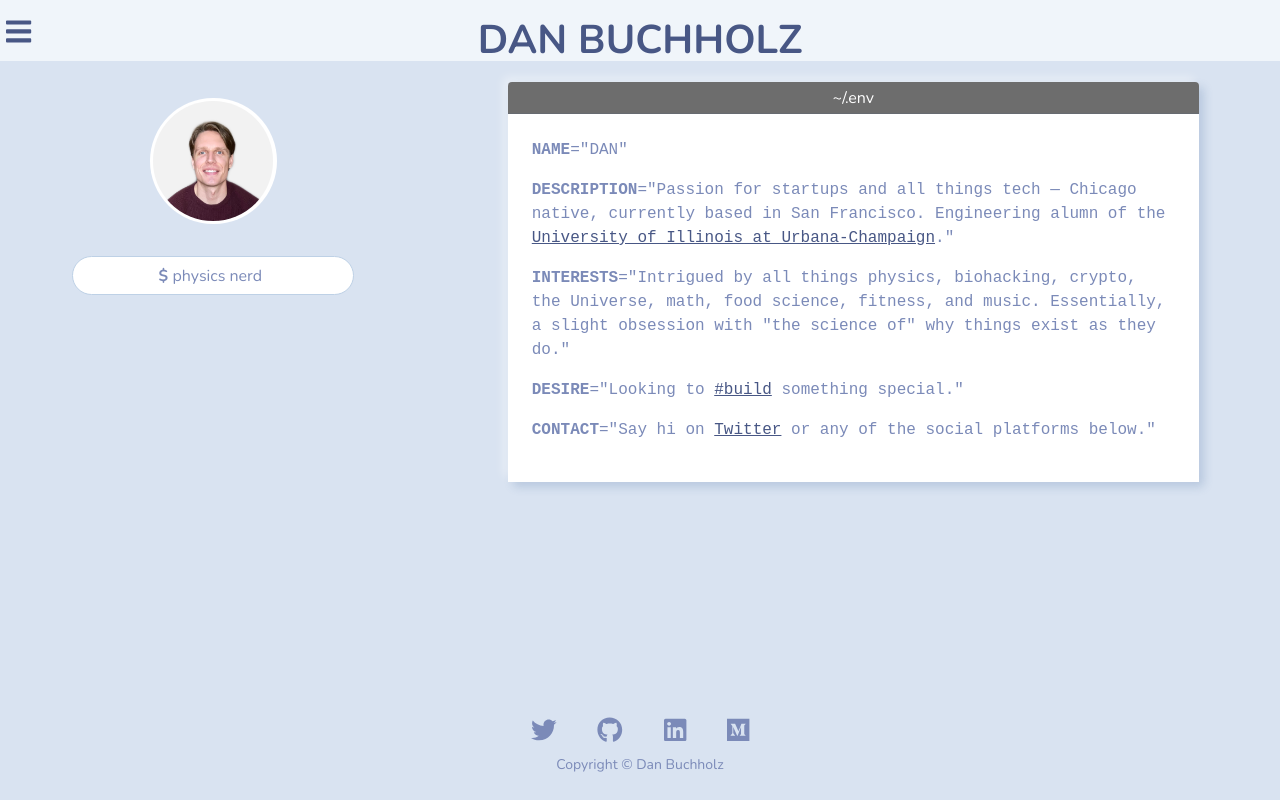
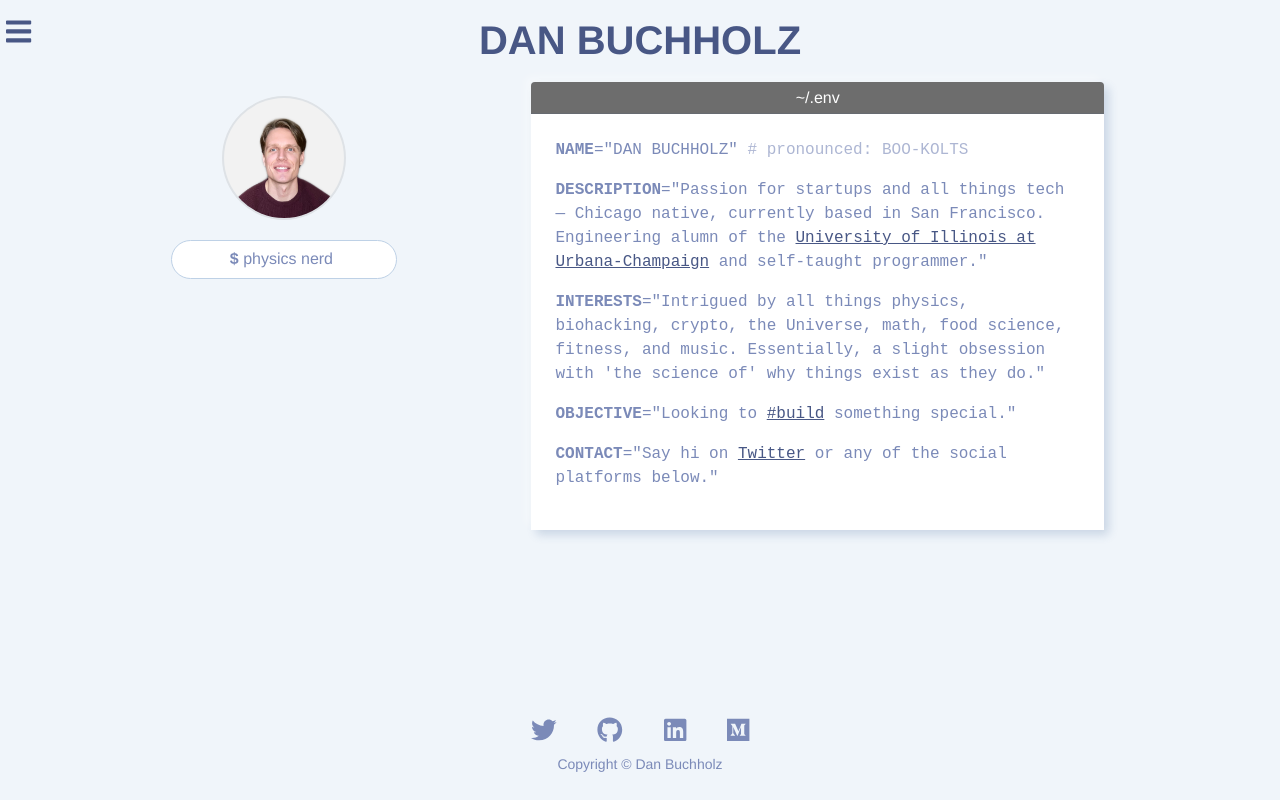
Before and after one commit to buchhlz2/personal-website, a React (Create React App) app: page / in a window 1280 px wide. Built offline with nearby package versions, Linux system fonts and the light colour scheme.

Commit message:
style: fixed alignment issues

```diff
--- a/src/App.scss
+++ b/src/App.scss
@@ -56,10 +56,10 @@
 }
 
 .polaroid span {
-	background: $white;
+	background: $gray-300;
 	display: inline-block;
-	margin-top: 2em;
-	padding: 0.2em;
+	margin-top: 30px;
+	padding: 2px;
 	text-align: center;
 	text-decoration: none;
 	z-index: 0;
@@ -69,17 +69,20 @@
 
 #typingAreaContainer {
 	display: inline-block;
+	margin: 0 auto;
+	min-width: 180px;
+	max-width: 250px;
 }
 
 #typingAreaDiv {
-	width: 70%;
+	width: 100%;
 	white-space: nowrap; /* Keeps the content on a single line */
 	display: inline-block;
 	background-color: $white;
 	border: 1px solid $gray-400;
 	padding: 0.4em;
 	border-radius: $border-radius-pill;
-	margin: 2em;
+	margin: 20px auto 0 auto;
 }
 
 #terminalSymbol {
@@ -134,7 +137,7 @@
 #about-icon-div {
 	top: 0;
 	left: 0;
-	padding: 4px 0;
+	padding: 3px 0;
 	margin-left: 5px;
 }
 
--- a/src/components/About.js
+++ b/src/components/About.js
@@ -8,6 +8,8 @@ import greenCircle from '@iconify/icons-twemoji/green-circle'
 const About = (props) => {
 	return (
 		<div className='container-fluid'>
+			<div className='row'>
+				<div className='col-md-10 mx-auto'>
 					<div className='row'>
 						<BasicInfo />
 						<div className='col-md-8 mt-3'>
@@ -35,29 +37,33 @@ const About = (props) => {
 									</div>
 									<div className='card-body font-trebuchet text-justify ml-3 mr-3' id='about-me-content'>
 										<p>
-									<b>NAME</b>="DAN"
+											<b>NAME</b>="DAN BUCHHOLZ" <span className='text-muted fw-lighter'> # pronounced: BOO-KOLTS</span>
 										</p>
 
 										<p>
-									<b>DESCRIPTION</b>="Passion for startups and all things tech &#8212; Chicago native, currently based
-									in San Francisco. Engineering alumn of the{' '}
+											<b>DESCRIPTION</b>="Passion for startups and all things tech &#8212; Chicago native, currently
+											based in San Francisco. Engineering alumn of the{' '}
 											<a
 												href='https://en.wikipedia.org/wiki/Grainger_College_of_Engineering'
 												target='_blank'
 												rel='noopener noreferrer'
 											>
 												University of Illinois at Urbana-Champaign
-									</a>
-									."
+											</a>{' '}
+											and self-taught programmer."
 										</p>
 										<p>
 											<b>INTERESTS</b>="Intrigued by all things physics, biohacking, crypto, the Universe, math, food
-									science, fitness, and music. Essentially, a slight obsession with "the science of" why things exist as
-									they do."
+											science, fitness, and music. Essentially, a slight obsession with 'the science of' why things
+											exist as they do."
 										</p>
 										<p>
-									<b>DESIRE</b>="Looking to{' '}
-									<a href='https://a16z.com/2020/04/18/its-time-to-build/' target='_blank' rel='noopener noreferrer'>
+											<b>OBJECTIVE</b>="Looking to{' '}
+											<a
+												href='https://a16z.com/2020/04/18/its-time-to-build/'
+												target='_blank'
+												rel='noopener noreferrer'
+											>
 												#build
 											</a>{' '}
 											something special."
@@ -75,6 +81,8 @@ const About = (props) => {
 						</div>
 					</div>
 				</div>
+			</div>
+		</div>
 	)
 }
 
--- a/src/components/BasicInfo.js
+++ b/src/components/BasicInfo.js
@@ -12,7 +12,7 @@ const BasicInfo = (props) => {
 	}, [])
 
 	return (
-		<div className='col-md-4'>
+		<div className='col-md-4 mb-4'>
 			<div className='align-middle text-center'>
 				<div className='row'>
 					<div className='polaroid'>
--- a/src/components/Navbar.js
+++ b/src/components/Navbar.js
@@ -10,13 +10,16 @@ const Navbar = (props) => {
 	const nav = useRef(null)
 	const navToggleIcon = useRef(null)
 
-	// make sure that 'hide-nav' & 'show-nav' are removed, on screen resizing from small to large
+	// make sure that 'hide-nav', 'show-nav', 'rotate', and 'rotate-opposite' are all removed
+	// ensures styling issue does not happen on screen resizing from <= md to larger
 	useEffect(() => {
 		function checkNavToggleBtnOnResize() {
 			let btnIsShowing = !!collapsedNavMenu.current.clientHeight
 			if (!btnIsShowing) {
 				nav.current.classList.remove('hide-nav')
 				nav.current.classList.remove('show-nav')
+				navToggleIcon.current.classList.remove('rotate')
+				navToggleIcon.current.classList.remove('rotate-opposite')
 			}
 		}
 
@@ -64,7 +67,7 @@ const Navbar = (props) => {
 				<div className='col-md-12 normal-nav-custom' id='nav-list-items' ref={nav}>
 					<ul className='nav justify-content-center'>
 						<div className='row'>
-							<li className='nav-item mx-5'>
+							<li className='nav-item me-5 text-center'>
 								<NavLink
 									to='/about'
 									className='nav-link'
@@ -77,7 +80,7 @@ const Navbar = (props) => {
 							</li>
 						</div>
 						<div className='row'>
-							<li className='nav-item mx-5'>
+							<li className='nav-item me-5 text-center'>
 								<NavLink
 									to='/skillset'
 									className='nav-link'
@@ -90,7 +93,7 @@ const Navbar = (props) => {
 							</li>
 						</div>
 						<div className='row'>
-							<li className='nav-item mx-5'>
+							<li className='nav-item me-5 text-center'>
 								<NavLink
 									to='/portfolio'
 									className='nav-link'
--- a/src/styles/_custom.scss
+++ b/src/styles/_custom.scss
@@ -1,7 +1,11 @@
 // custom scss generated from: https://bootswatch.com/
 
 // overrides
+$font-family-sans-serif: 'Source Sans Pro', Helvetica, sans-serif;
 
 @import './_variables';
+$body-bg: $gray-100;
+$nav-link-hover-color: $gray-800;
+
 @import '~bootstrap/scss/bootstrap';
 @import './_bootswatch';
```
Lines whose indentation alone changed are shown as unchanged.
